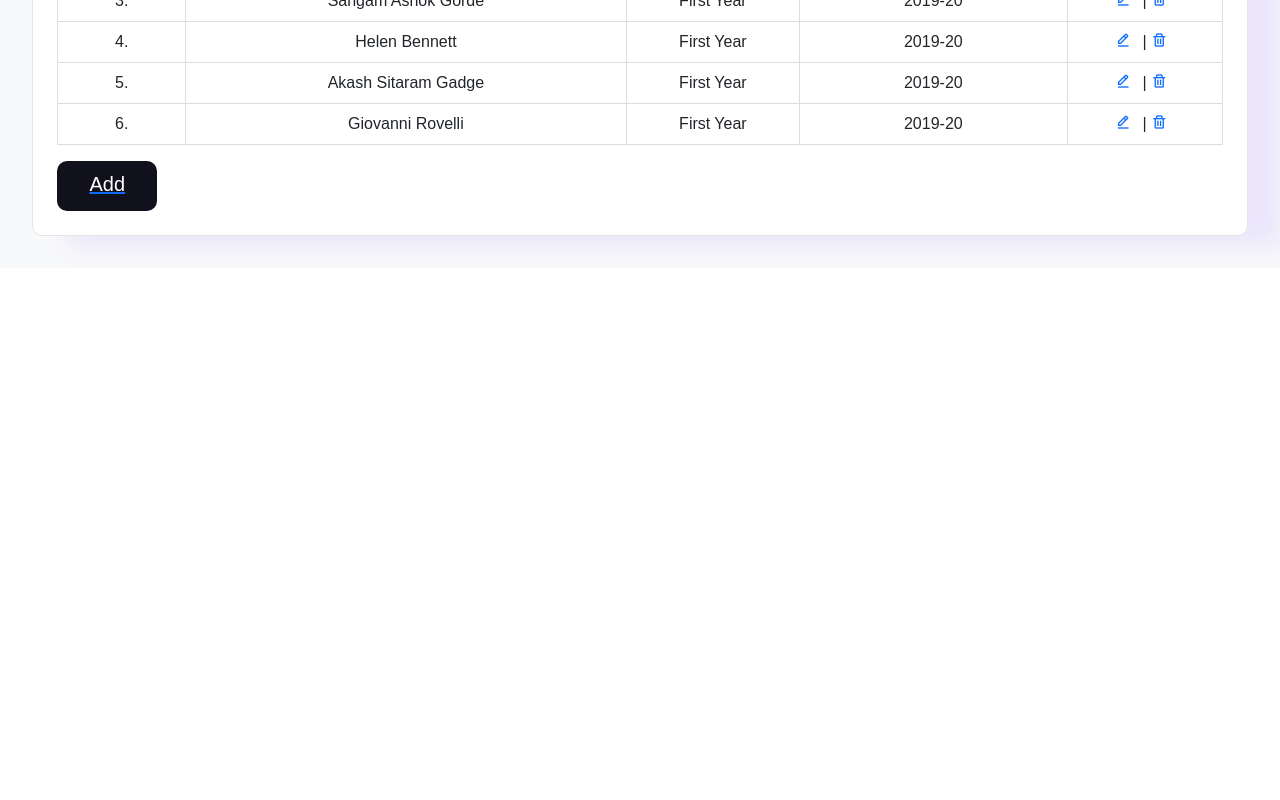
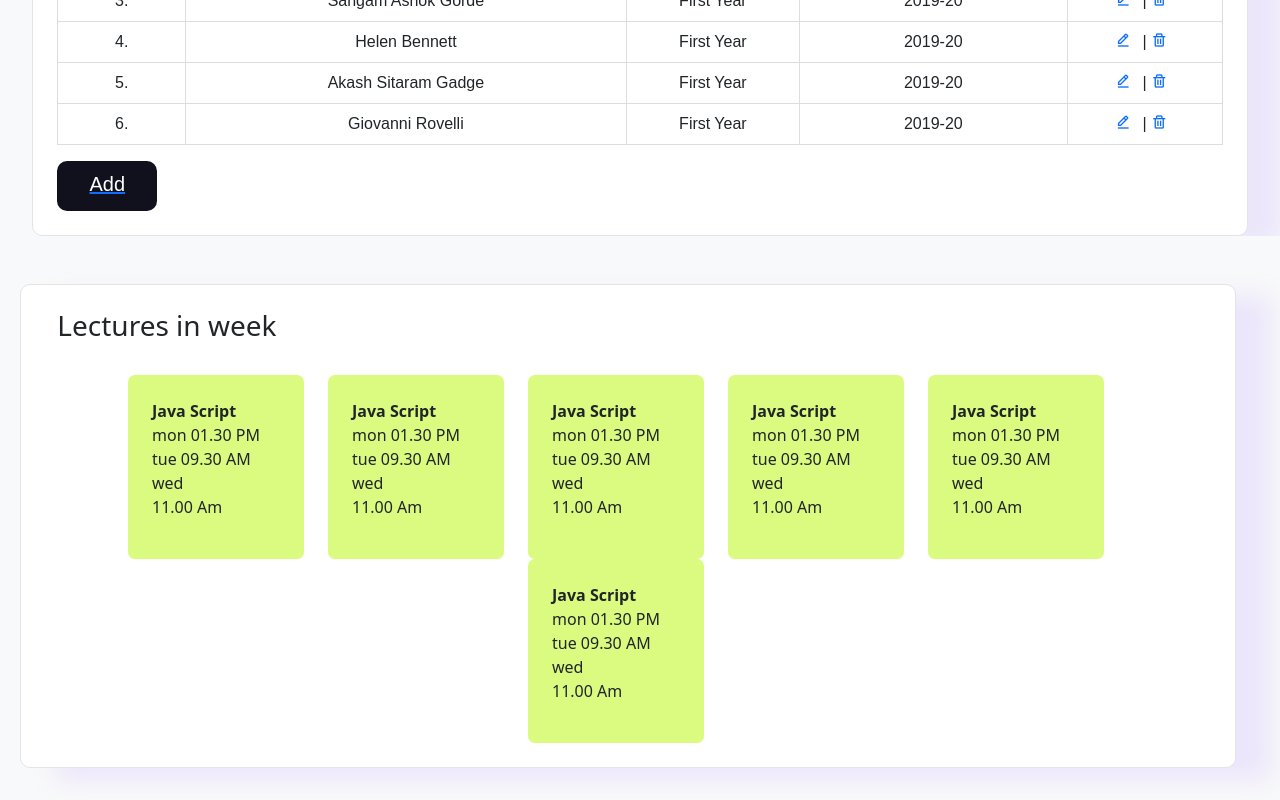
Before and after one commit to PranavShelke4/IT, a React (Create React App) app: page /subject-teacher-dashbord in a window 1280 px wide. Shown: the part 571-1371 px from the top of the page. Before the commit the page ends 839 px from the top, so only its background shows below. Built offline with nearby package versions, Linux system fonts and the light colour scheme.

Commit message:
Leacture in week done

```diff
--- /dev/null
+++ b/src/components/SubjectTeacher/Dashboard/LecturesInWeek.css
@@ -0,0 +1,31 @@
+.LecturesInWeek {
+  background-color: #f8f9fa;
+  padding: 2rem;
+  justify-content: center;
+  margin-top: -2rem;
+}
+
+.box {
+  width: 100%;
+  height: auto;
+  background: #ffffff;
+  border: 0.5px solid #e4e4e4;
+  box-sizing: border-box;
+  box-shadow: 35px 12px 23px rgba(201, 176, 255, 0.25);
+  border-radius: 10px;
+  margin-top: 1rem;
+  padding: 2%;
+}
+
+.liwTitle{
+    margin-bottom: 2rem;
+}
+
+.ttw1 {
+  width: 11rem;
+  /* height: 133.4px; */
+  background: #dafa80;
+  border-radius: 7px;
+  padding: 1.5rem;
+  margin-right: 1.5rem;
+}
--- /dev/null
+++ b/src/components/SubjectTeacher/Dashboard/LecturesInWeek.js
@@ -0,0 +1,56 @@
+import React from "react";
+import "./LecturesInWeek.css";
+
+function LecturesInWeek() {
+  return (
+    <div className="LecturesInWeek">
+      <div className="box row">
+        <h3 className="liwTitle">Lectures in week</h3>
+        <div className="ttw1">
+          <p>
+            <b>Java Script</b> <br /> mon 01.30 PM <br /> tue 09.30 AM wed{" "}
+            <br />
+            11.00 Am
+          </p>
+        </div>
+        <div className="ttw1">
+          <p>
+            <b>Java Script</b> <br /> mon 01.30 PM <br /> tue 09.30 AM wed{" "}
+            <br />
+            11.00 Am
+          </p>
+        </div>
+        <div className="ttw1">
+          <p>
+            <b>Java Script</b> <br /> mon 01.30 PM <br /> tue 09.30 AM wed{" "}
+            <br />
+            11.00 Am
+          </p>
+        </div>
+        <div className="ttw1">
+          <p>
+            <b>Java Script</b> <br /> mon 01.30 PM <br /> tue 09.30 AM wed{" "}
+            <br />
+            11.00 Am
+          </p>
+        </div>
+        <div className="ttw1">
+          <p>
+            <b>Java Script</b> <br /> mon 01.30 PM <br /> tue 09.30 AM wed{" "}
+            <br />
+            11.00 Am
+          </p>
+        </div>
+        <div className="ttw1">
+          <p>
+            <b>Java Script</b> <br /> mon 01.30 PM <br /> tue 09.30 AM wed{" "}
+            <br />
+            11.00 Am
+          </p>
+        </div>
+      </div>
+    </div>
+  );
+}
+
+export default LecturesInWeek;
--- a/src/pages/SubjectTeacherPages/Dashbord.js
+++ b/src/pages/SubjectTeacherPages/Dashbord.js
@@ -2,8 +2,7 @@ import React from 'react'
 import SubNavbar from '../../components/SubjectTeacher/subNavbar'
 import MySubject from "../../components/SubjectTeacher/Dashboard/MySubject";
 import FideologyActivities from "../../components/SubjectTeacher/Dashboard/FideologyActivities";
-
-
+import LecturesInWeek from '../../components/SubjectTeacher/Dashboard/LecturesInWeek';
 
 function Dashbord() {
   return (
@@ -11,6 +10,7 @@ function Dashbord() {
         <SubNavbar/>
         <MySubject />
         <FideologyActivities />
+        <LecturesInWeek/>
     </>
   )
 }
```
